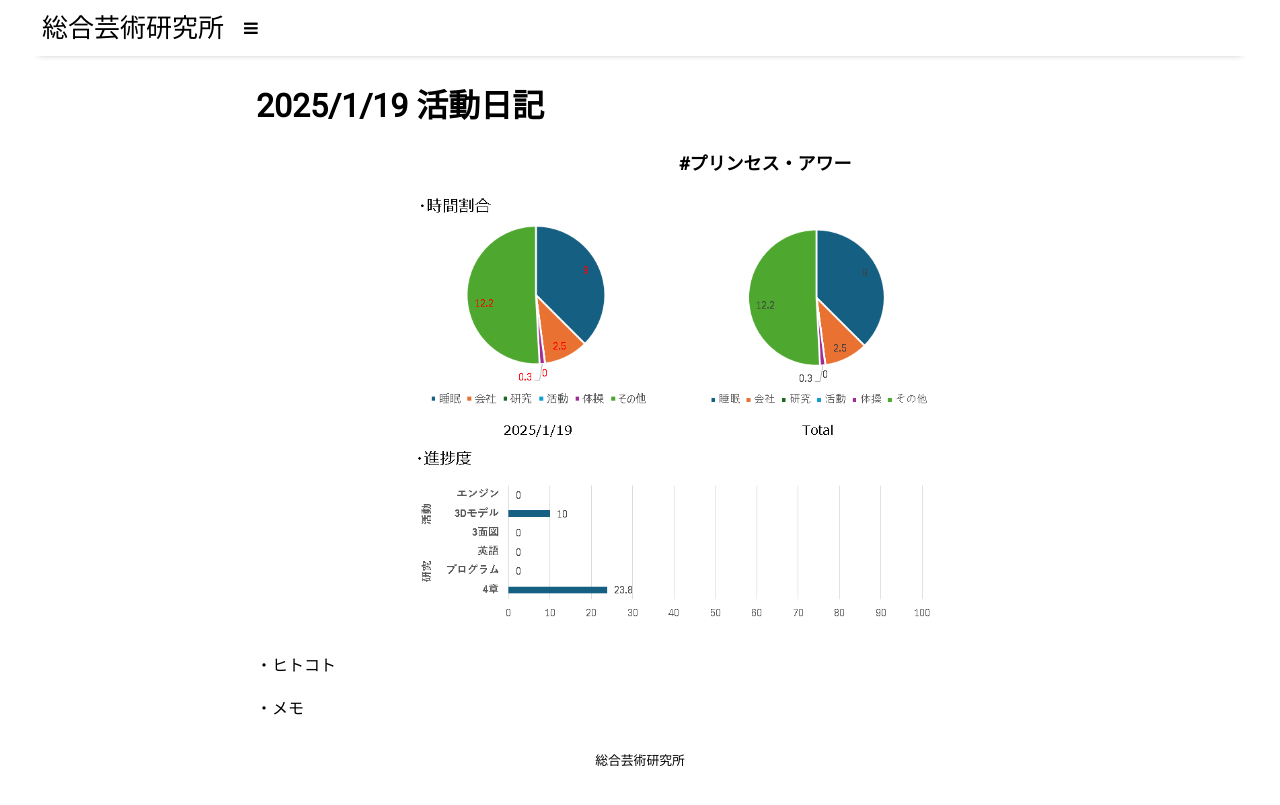
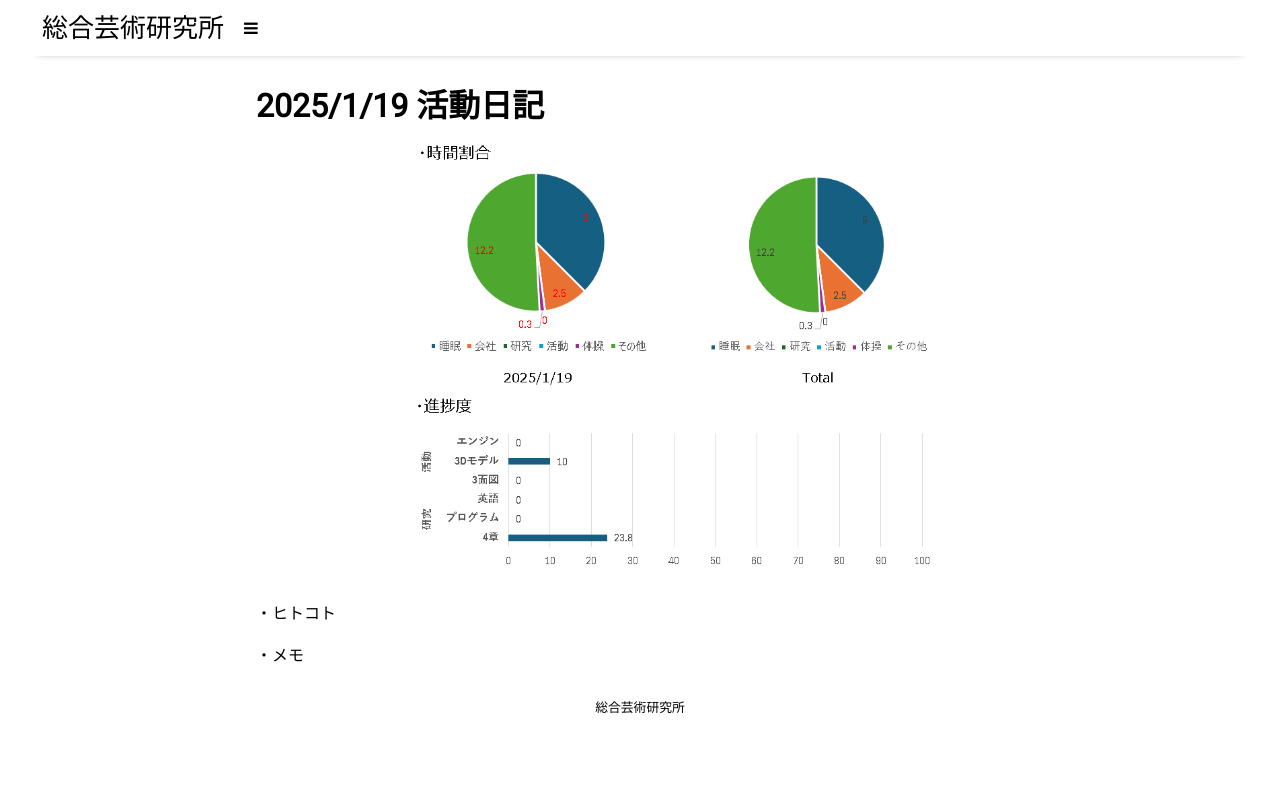
Before and after one commit to gj1002509/zakisikoku, a Jekyll site: the page built from _posts/2025-1-19-daily.md, in a window 1280 px wide. Shown: the top 805 px of the page. Built offline with Jekyll 4.4.1, drawn with Linux system fonts in a browser that asks for light colours; nearby versions of some CDN libraries.

Commit message:
Update 2025-1-19-daily.md

```diff
--- a/_posts/2025-1-19-daily.md
+++ b/_posts/2025-1-19-daily.md
@@ -18,22 +18,14 @@ permalink: /2025-1-19-daily
             margin-bottom: 20px;
         }
         .image-container img {
-            width: 100%; /* 必要に応じて幅を調整 */
+            width: 150%; /* 必要に応じて幅を調整 */
            margin-right: 30px; /* 少し右に移動 */
-        }
-        .image-title {
-            font-size: 18px;
-            font-weight: bold;
-            text-align: center;
-            margin-bottom: 5px; /* タイトルと画像の間に余白を追加 */
-            margin-left: 250px;
         }
     </style>
 </head>
 <body>
 
     <div class="image-container">
-        <p class="image-title"><b>#プリンセス・アワー</b></p>
         <img src="{{ site.github.url }}/assets/img/2025-1-19.png" alt="画像1">
     </div>
 
```
